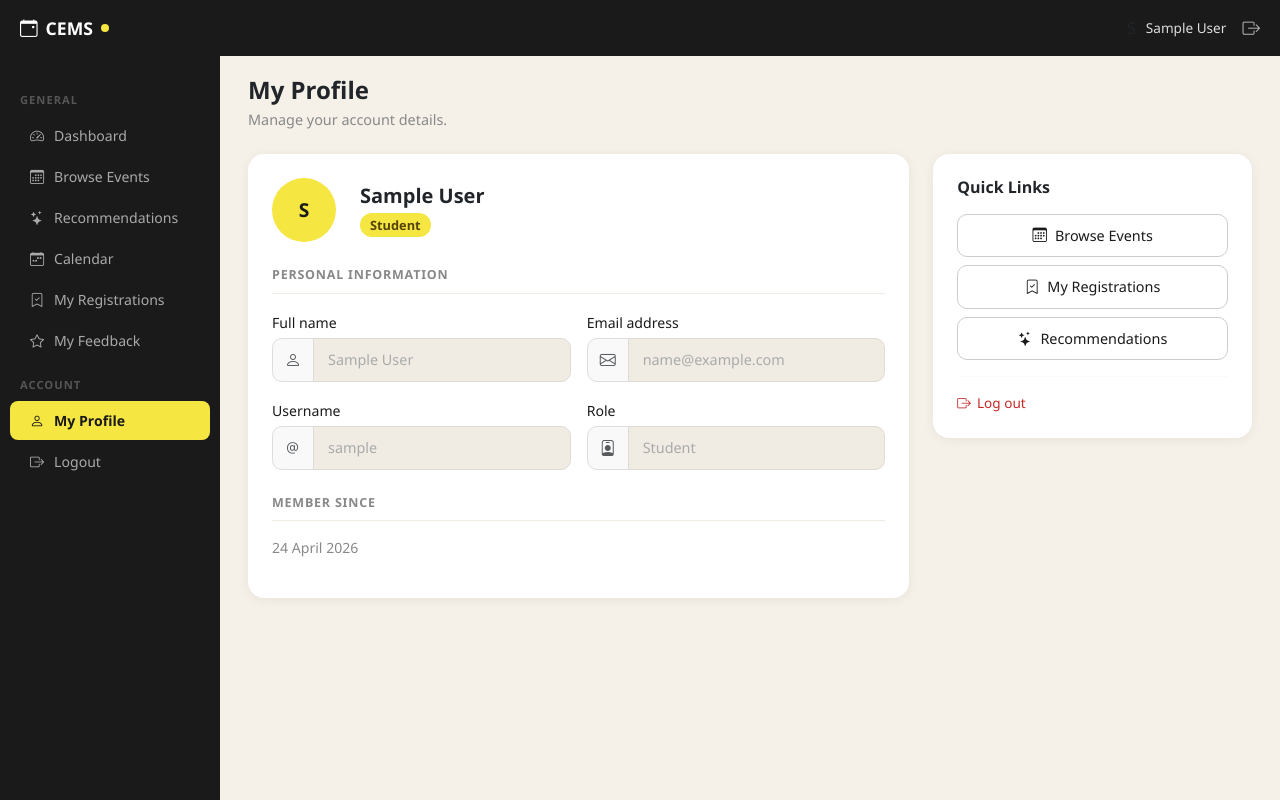
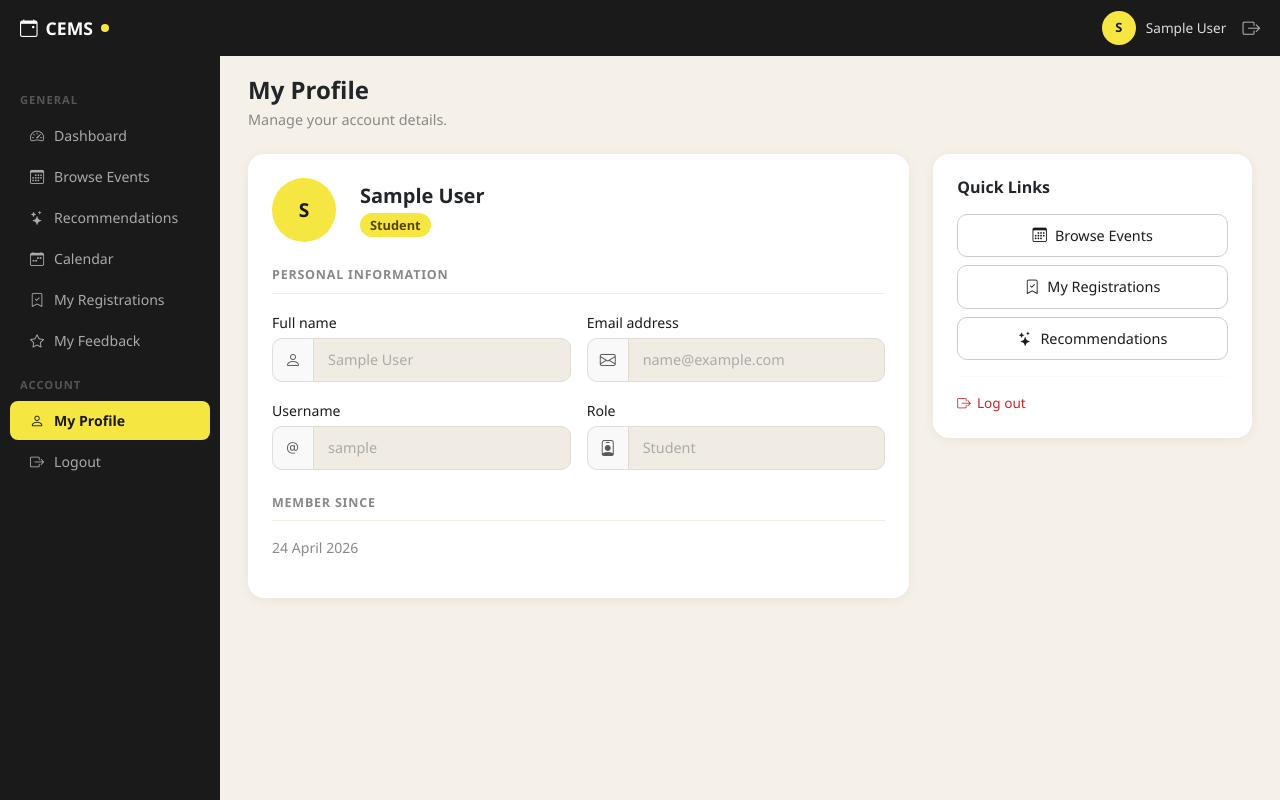
Before and after one commit to Cyanicq05/cems, a Django app: page /profile/ in a window 1280 px wide. Run offline with Django 5.2, Linux system fonts and the light colour scheme; the visitor is signed in with stand-in values (Sample User, id 1).

Commit message:
fix student templates

```diff
--- a/templates/student/profile.html
+++ b/templates/student/profile.html
@@ -41,7 +41,7 @@
     <a class="brand" href="{% url 'student_dashboard' %}"><i class="bi bi-calendar-event"></i>CEMS<div class="brand-dot"></div></a>
     <div style="display:flex;align-items:center;gap:16px;">
       <a href="{% url 'my_profile' %}" style="display:flex;align-items:center;gap:10px;text-decoration:none;color:inherit;">
-        <div class="avatar">{{ request.user.username|first|upper }}</div>
+        <div class="avatar-sm">{{ request.user.username|first|upper }}</div>
         <span style="color:#ddd;font-size:0.85rem;">{{ request.user.get_full_name|default:request.user.username }}</span>
       </a>
       <a href="{% url 'logout' %}"><i class="bi bi-box-arrow-right" style="color:#aaa;font-size:1.1rem;"></i></a>
```
